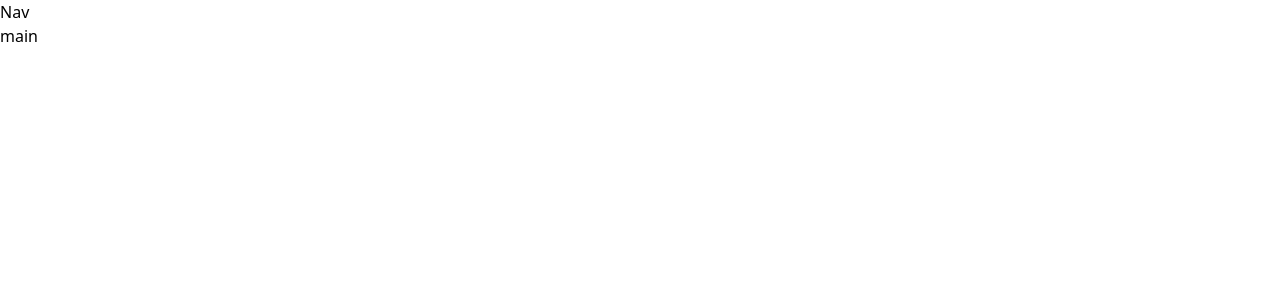
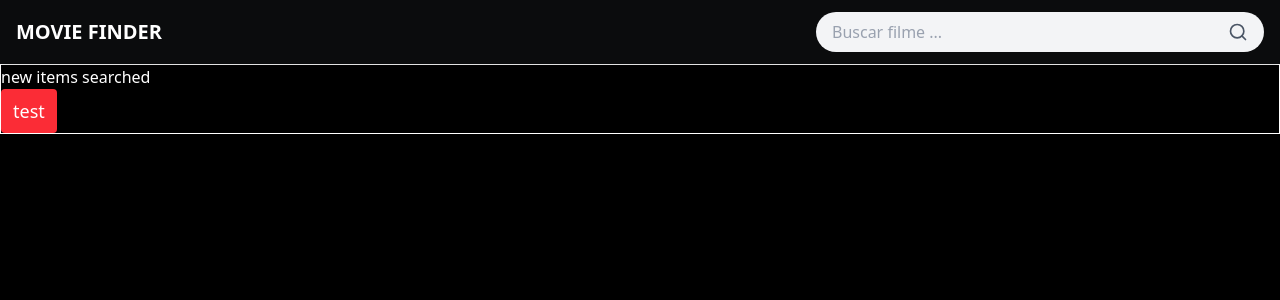
Before and after one commit to mr0xff/web-movie-finder, a React (Vite) app: page / in a window 1280 px wide. Shown: the top 300 px of the page. Built offline with nearby package versions, Linux system fonts and the light colour scheme.

Commit message:
add: UI implementation

```diff
--- a/package.json
+++ b/package.json
@@ -12,8 +12,10 @@
   },
   "dependencies": {
     "@tailwindcss/vite": "^4.1.8",
+    "clsx": "^2.1.1",
     "react": "^19.1.0",
     "react-dom": "^19.1.0",
+    "react-icons": "^5.5.0",
     "react-router": "^7.6.1",
     "tailwindcss": "^4.1.8"
   },
--- a/src/components/Button.tsx
+++ b/src/components/Button.tsx
@@ -1,5 +1,7 @@
-export default function Button({ title }: { title: string }){
+type ButtonProps = React.PropsWithChildren<React.ButtonHTMLAttributes<HTMLButtonElement>>;
+
+export default function Button(props:ButtonProps){
   return(
-    <button>{title}</button>
-  )
+    <button {...props} className="bg-red-500 text-white px-3 py-2 rounded font-medium hover:bg-red-600 hover:cursor-pointer active:bg-red-500 text-lg">{props.children}</button>
+  );
 }
--- /dev/null
+++ b/src/components/Input.tsx
@@ -0,0 +1,8 @@
+type InputProps = React.PropsWithChildren<React.InputHTMLAttributes<HTMLInputElement>>;
+import clsx from "clsx";
+
+export default function Input(props: InputProps){
+  return(
+    <input {...props} className={clsx("px-3 py-2 bg-black", props.className)} />
+  )
+}
--- a/src/components/Layout.tsx
+++ b/src/components/Layout.tsx
@@ -1,10 +1,14 @@
 import { Outlet } from "react-router";
+import NavBar from "@/components/NavBar";
 
 export default function Layout(){
   return(
     <main>
-      <div>Nav</div>
-      <Outlet />
+      <NavBar />
+
+      <section className="mt-32 md:mt-16 border">
+        <Outlet />
+      </section>
     </main>
   )
 }
--- /dev/null
+++ b/src/components/NavBar.tsx
@@ -0,0 +1,41 @@
+import { useState } from "react";
+import { FiSearch,  } from "react-icons/fi";
+import { IoCloseOutline } from "react-icons/io5";
+
+export default function NavBar() {
+  const [query, setQuery] = useState("");
+
+  const handleSearch = (e: React.FormEvent) => {
+    e.preventDefault();
+    console.log("Search for:", query);
+    // Trigger search logic here
+  };
+
+  return (
+    <nav className="bg-gray-500/10 backdrop-blur-md shadow-md fixed top-0 w-full z-50">
+      <div className="max-w-7xl mx-auto px-4 py-3 flex flex-col md:flex-row items-center justify-between">
+        <div className="text-xl font-bold text-gray-800 text-white">MOVIE FINDER</div>
+        <form
+          onSubmit={handleSearch}
+          className="flex items-center w-full max-w-md bg-gray-100 rounded-full px-4 py-2"
+        >
+          <input
+            type="text"
+            placeholder="Buscar filme ..."
+            className="flex-grow bg-transparent outline-none text-gray-700 placeholder-gray-400"
+            value={query}
+            onChange={(e) => setQuery(e.target.value)}
+          />
+          <button type="submit" className="text-gray-600 hover:text-blue-600">
+            <FiSearch size={20} />
+          </button>
+
+          {!!query &&
+          <button onClick={()=>setQuery("")} type="button" className="text-gray-600 hover:text-blue-600">
+            <IoCloseOutline size={20} />
+          </button>}
+        </form>
+      </div>
+    </nav>
+  );
+}
--- a/src/index.css
+++ b/src/index.css
@@ -1 +1,5 @@
 @import "tailwindcss";
+:root {
+  background-color: black;
+  color: white;
+}
--- /dev/null
+++ b/src/lib/types.ts
@@ -0,0 +1,11 @@
+export interface Movie {
+  imdbID: string;
+  Plot: string;
+  Genre: string;
+  Released: string;
+  Ratings: [{
+    Source: string;
+    Value: string;
+  }],
+  Poster: string;
+}
--- a/src/routes/Home.tsx
+++ b/src/routes/Home.tsx
@@ -1,7 +1,12 @@
+import Button from "@/components/Button";
+
 export default function Home(){
   return(
-    <main>
-      main
-    </main>
+    <div>
+      <section>
+        new items searched
+      </section>
+      <Button>test</Button>
+    </div>
   )
 }
--- /dev/null
+++ b/src/routes/MovieDetails.tsx
@@ -0,0 +1,7 @@
+export default function MovieDetails(){
+  return(
+    <div>
+      movie detail
+    </div>
+  )
+}
```
Also changed, not shown: 1 other file (tests, documents, lock files or other folders).
